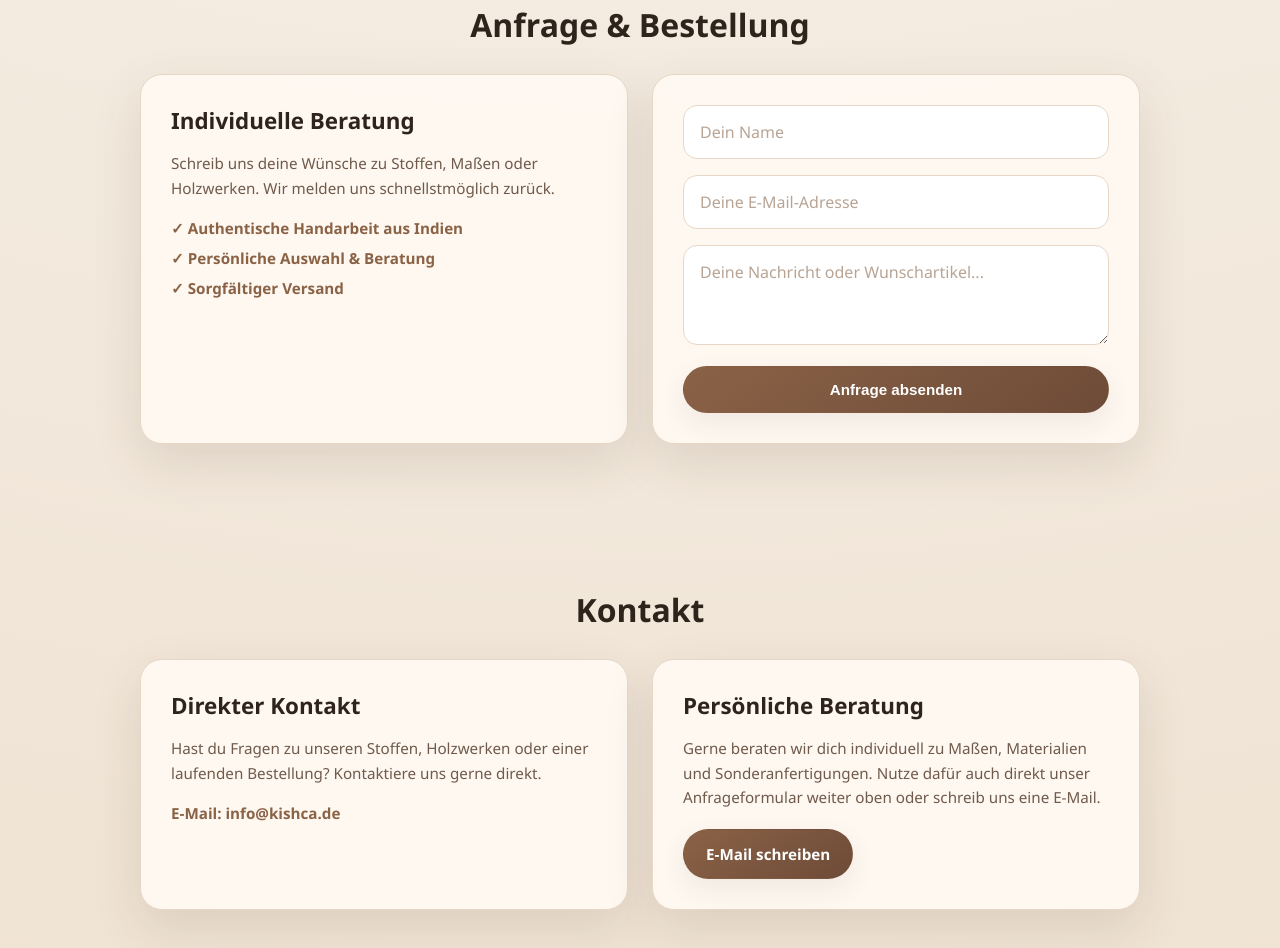
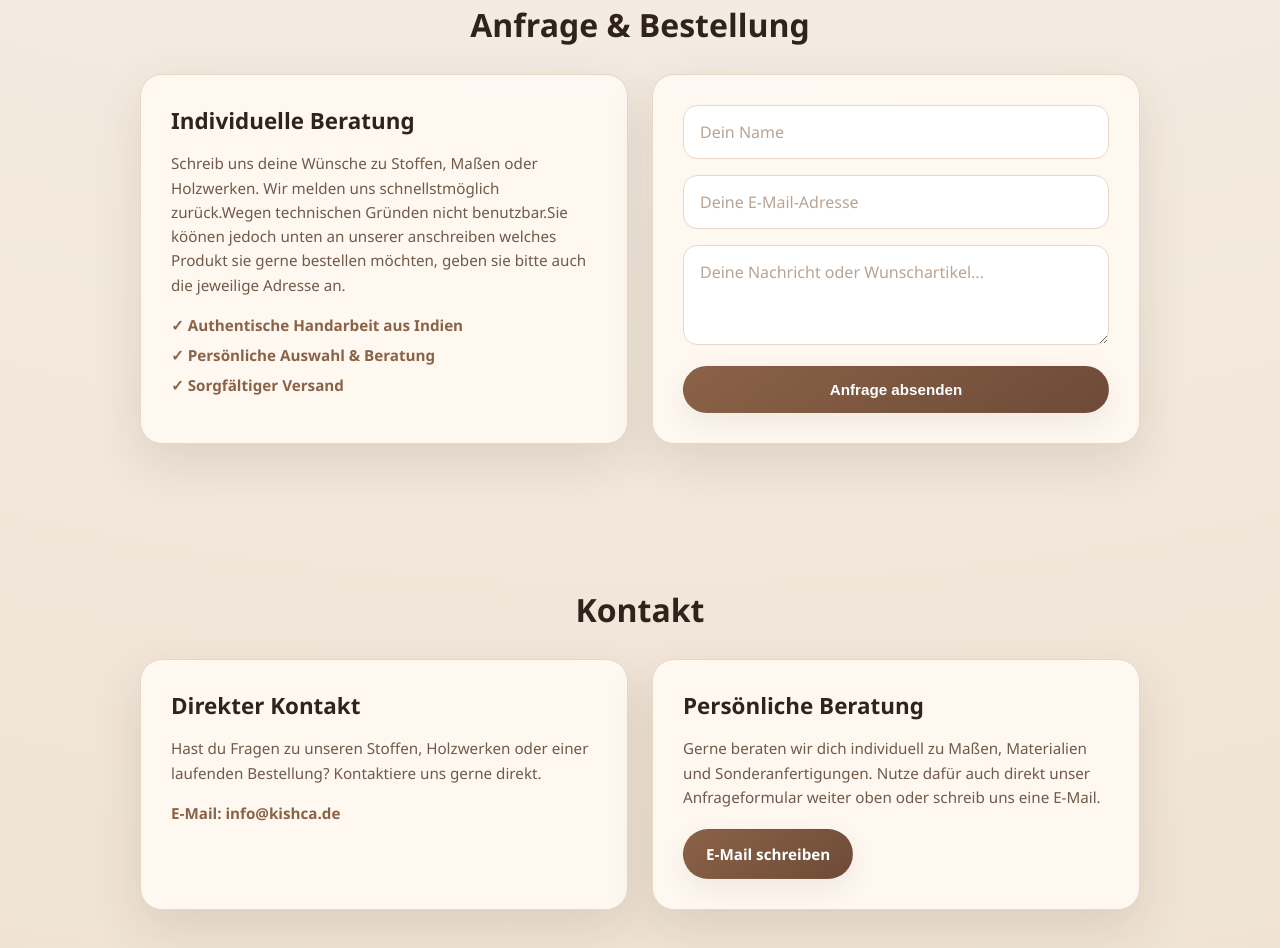
Before and after one commit to kdtooldesigner/Website, a plain HTML site: page index.html in a window 1280 px wide. Shown: the part 2297-3245 px from the top of the page. Drawn offline with Linux system fonts and the light colour scheme.

Commit message:
Modify consultation message in index.html
Updated the consultation message to include technical issues and ordering instructions.

```diff
--- a/index.html
+++ b/index.html
@@ -113,7 +113,7 @@
     <div class="order-container">
       <div class="glass-panel">
         <h3>Individuelle Beratung</h3>
-        <p>Schreib uns deine Wünsche zu Stoffen, Maßen oder Holzwerken. Wir melden uns schnellstmöglich zurück.</p>
+        <p>Schreib uns deine Wünsche zu Stoffen, Maßen oder Holzwerken. Wir melden uns schnellstmöglich zurück.Wegen technischen Gründen nicht benutzbar.Sie köönen jedoch unten an unserer anschreiben welches Produkt sie gerne bestellen möchten, geben sie bitte auch die jeweilige Adresse an.</p>
         <ul class="feature-list">
           <li>✓ Authentische Handarbeit aus Indien</li>
           <li>✓ Persönliche Auswahl &amp; Beratung</li>
```
